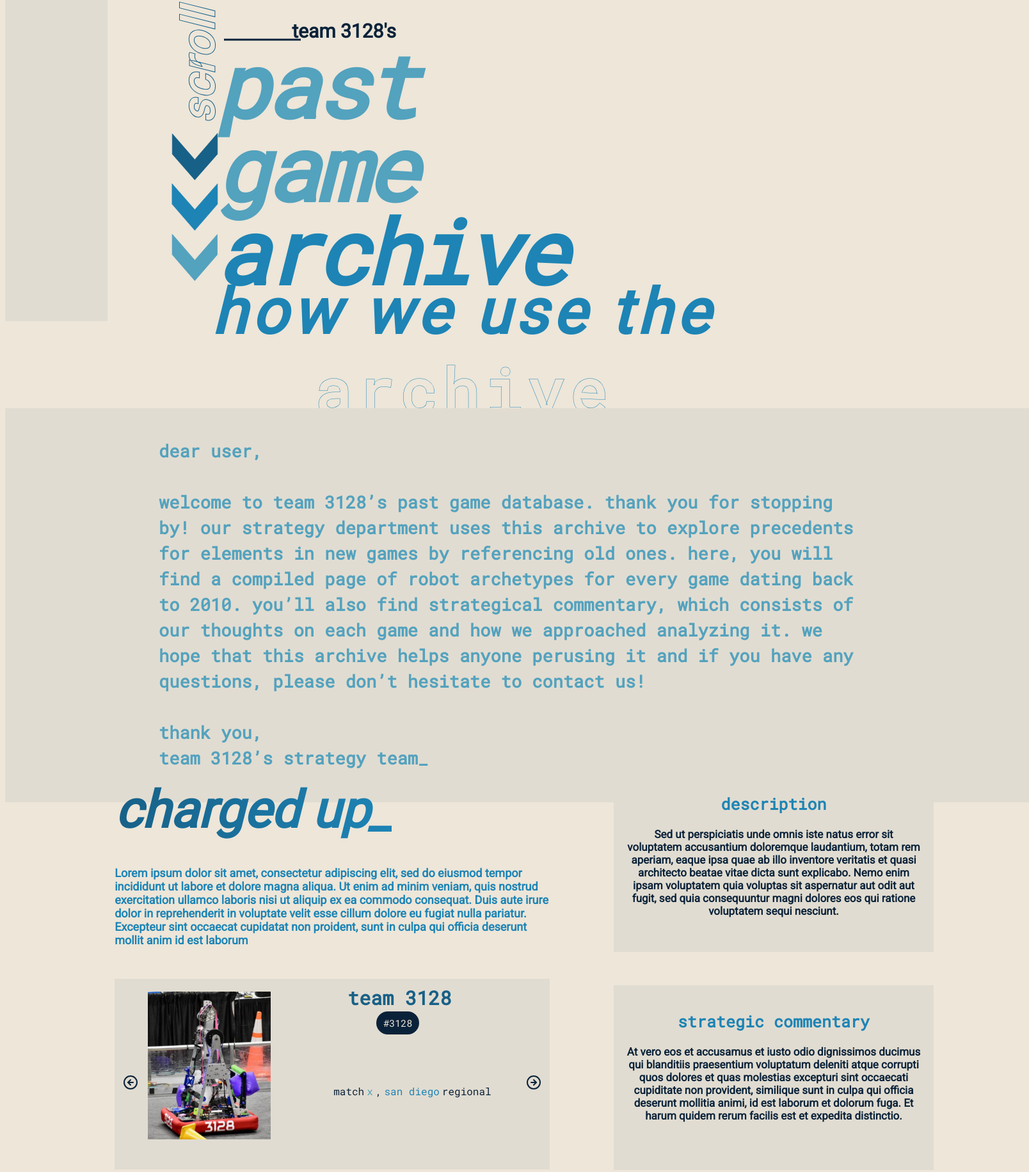
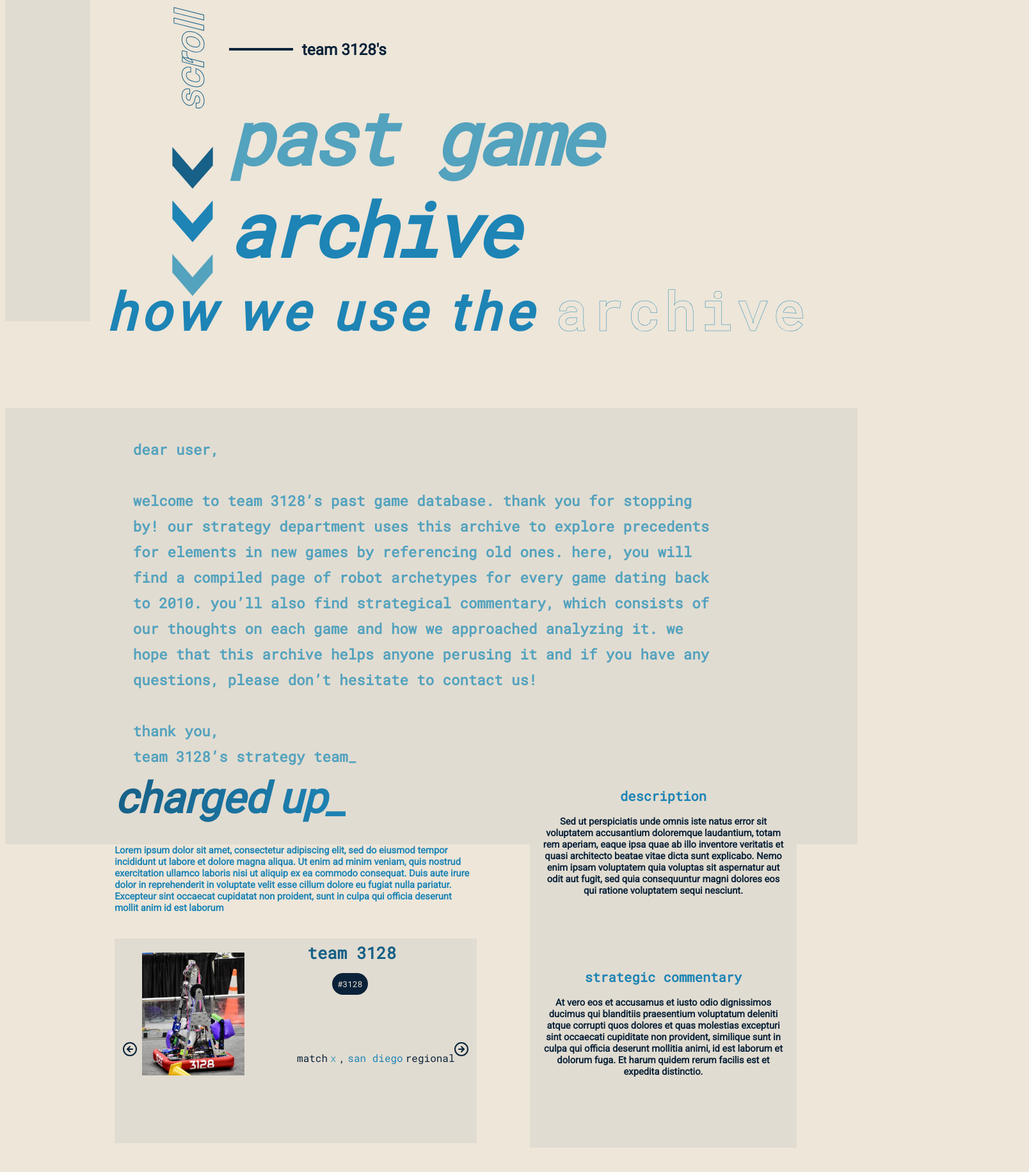
Before and after one commit to incharajh/3128pastgamedb, a plain HTML site: page index.html in a window 1280 px wide. Shown: the part 298-2130 px from the top of the page at 64% size, 1608 px wide, since content can reach past the window. Drawn offline with Linux system fonts and the light colour scheme.

Commit message:
sizing fix

```diff
--- a/index.html
+++ b/index.html
@@ -31,15 +31,23 @@
                             <a class="scroll-container">
                                 <span class="scroll-text">scroll</span>
                                 <div class="scroll-arrow">
-                                    <img src = 'assets/scroll-1.svg' class = 'scroll-1'/>
-                                    <img src = 'assets/scroll-2.svg' class = 'scroll-2'/>
-                                    <img src = 'assets/scroll-3.svg' class = 'scroll-3'/>
+                                    <svg class='arrow' viewBox="0 0 102 106" fill="none" xmlns="http://www.w3.org/2000/svg">
+                                        <path d="M100.9 47.8946L100.9 2L50.851 60.1595L1.19782 2.98911L1.19782 47.8946L50.851 104.867L100.9 47.8946Z" fill="#176087" stroke="#176087"/>
+                                    </svg>
+                                    <svg class='arrow' viewBox="0 0 102 105" fill="none" xmlns="http://www.w3.org/2000/svg">
+                                        <path d="M1.19783 46.3534L50.851 103.722L100.504 46.3534L100.504 1.64575L50.851 58.4205L1.19783 1.64575L1.19783 46.3534Z" fill="#1D84B5" stroke="#1D84B5"/>
+                                    </svg>
+                                    <svg class='arrow' viewBox="0 0 102 106" fill="none" xmlns="http://www.w3.org/2000/svg">
+                                        <path d="M1.00001 1.51111L1.00001 46.8122L50.851 104.378L100.504 47.01L100.504 2.10457L50.851 58.8793L1.00001 1.51111Z" fill="#53A2BE" stroke="#53A2BE"/>
+                                    </svg>
                                 </div>
                             </a>
                             <div class = 'title-wrapper'>
                                 <div class = 'tagline-wrapper'>
-                                    <span class="tagline-line"></span>
-                                    <h5 class="main-tagline">team 3128's</h5>
+                                    <div class="tagline-line"></div>
+                                    <div class = "main-tagline">
+                                        <h5 class="main-tagline">team 3128's</h5>
+                                    </div>
                                 </div>
                                 <div class="main-title">
                                     <span class="line-1">past game</span><br>
--- a/style.css
+++ b/style.css
@@ -2,19 +2,15 @@ body{
     background-color: #EDE6D9;
     overflow-x: hidden;
 }
-
-.main-container{
-    display: grid;
-    grid-template-columns: repeat(15, 1fr);
-    grid-template-rows: repeat(1, 0.5fr);
-    grid-column-gap: 0px;
-    grid-row-gap: 0px;
+svg.arrow{
+    width:100%;
+    height:100%;
 }
 
 .sidebar {
     position: fixed;
     top: 0;
-    width: 160px;
+    width: 10.4vw;
     height: 100vh;
     background: #E1DCD1;
     z-index: 7;
@@ -48,8 +44,8 @@ body{
 }
 
 .navbar a{
-    padding: 20px;
-    margin-left: 190px;
+    padding: 2.8vh 1.3vw 2.8vh 1.3vw;
+    margin-left: 12.4vw;
     font-family: 'Roboto Mono', 'monospace';
     font-size:normal;
     color: #53A2BE;
@@ -61,10 +57,10 @@ body{
 
 .scroll-container {
     display: flex;
-  justify-content: center;
-  align-items: center;
-  flex-direction: column;
-  margin: 0 auto; /* center horizontally */
+    justify-content: center;
+    align-items: center;
+    flex-direction: column;
+    margin: 0 auto; /* center horizontally */
 }
 
 .scroll-text {
@@ -78,10 +74,9 @@ body{
     font-family: 'Roboto', 'sans-serif';
     font-style: italic;
     font-weight: bolder;
-    font-size: 70px;
+    font-size: 4.6vw;
     top: 45%;
     left: 17%;
-    transform: translate(-50%, -50%);
     -webkit-transform: rotate(-90deg);
     -ms-transform: rotate(-90deg);
     transform: rotate(-90deg);
@@ -91,54 +86,47 @@ body{
 }
 
 .scroll-arrow {
-  display: block;
-  justify-content: center;
   align-items: center;
-  flex-direction: column;
   position:absolute;
-  width: 30px;
-  height: 30px;
+  width: 5vw;
+  height: 10vh;
   top: 65%;
-  left: 22%;
-  transform: translate(-50%, -50%);
+  left: 21%;
 }
-
+.tagline-wrapper{
+    position:absolute;
+    top:40%;
+    left:28%;
+    display:flex;
+}
 .tagline-line {
-    display:block;
-    position:absolute;
-    height: 3px;
-    width: 120px;
-  background: #0A2239;
-   top: 45%;
-   left: 32%;
-   transform: translate(-50%, -50%);
+    align-self: center;
+    height: 0.42vh;
+    width: 7.8vw;
+    margin-right: 1.7vh;
+    background: #0A2239;
 }
 
 .main-tagline{
-    position:absolute;
     font-family: 'Roboto', 'sans-serif';
-    font-size: 30px;
+    font-size: 1.9vw;
     font-weight:90px;
-    top: 37%;
-    left: 42%;
-    transform: translate(-50%, -50%);
     color:#0A2239;
 }
 
 .main-title {
     position: absolute;
     margin-left: -2px;
-    top: 70%;
-    left: 51%;
-    transform: translate(-50%, -50%);
+    top: 55%;
+    left: 28%;
 }
 
 .main-title {
     font-family:'Roboto Mono', 'monospace';
-    line-height: 130px;
+    line-height: 18vh;
     letter-spacing: -6px;
     font-style:italic;
-    font-size: 140px;
+    font-size: 9.15vw;
     font-weight:bolder;
     color:#53A2BE;
 }
@@ -158,7 +146,7 @@ body{
     position: absolute;
     font-family: 'Roboto', 'sans-serif';
     left:13%;
-    font-size: 65px;
+    font-size: 4.23vw;
     letter-spacing: 0.5rem;
 }
 .title{
@@ -174,12 +162,12 @@ body{
 }
 
 div.bg-a {
-    width: 1600px;
-    height: 616px;
+    width: 104.1vw;
+    height: 85.3vh;
     position:absolute;
     background-color:#E1DCD1;
     top:117%;
-    padding:20px;
+    padding:2.8vh 1.3vw 2.8vh 1.3vw;
     box-sizing:border-box;
 }
 .text-a{
@@ -188,8 +176,8 @@ div.bg-a {
     color:#53A2BE;
     line-height:2.5rem;
     left:15%;
-    width: 1100px;
-    font-size:27px;
+    width: 71.6vw;
+    font-size:1.75vw;
     font-weight:bold;
 }
 .recent-header{
@@ -198,7 +186,7 @@ div.bg-a {
 }
 .header-r{
     font-family:'Roboto', 'sans-serif';
-    font-size: 80px;
+    font-size: 5.2vw;
     font-weight:bolder;
     background: -webkit-linear-gradient(180deg, #1D84B5, #176087);
   -webkit-background-clip: text;
@@ -206,65 +194,65 @@ div.bg-a {
 }
 div.bg-ds{
     position: absolute;
-    width: 500px;
+    width: 32.6vw;
     left:180%;
     top:20%;
-    height: 289px;
+    height: 40vh;
     position:absolute;
     background-color:#E1DCD1;
-    padding:20px;
+    padding:2.8vh 1.3vw 2.8vh 1.3vw;
     box-sizing:border-box;
 }
 div.bg-sc{
     position: absolute;
-    width: 500px;
+    width: 32.6vw;
     left:180%;
     top:170%;
-    height: 289px;
+    height: 40vh;
     position:absolute;
     background-color:#E1DCD1;
-    padding:20px;
+    padding:2.8vh 1.3vw 2.8vh 1.3vw;
     box-sizing:border-box;
 }
 .title-ds, .title-sc{
     text-align:center;
     font-family:'Roboto Mono', 'monospace';
-    font-size:25px;
+    font-size:1.6vw;
     color:#1D84B5;
 }
 .description-r, .commentary-r{
     font-family:'Roboto', 'sans-serif';
     text-align:center;
-    font-size:17px;
+    font-size:1.15vw;
     color:#0A2239;
     font-weight:bold;
 }
 .game-d-r{
     position: absolute;
     font-family:'Roboto', 'sans-serif';
-    font-size:18px;
-    width:680px;
+    font-size:1.15vw;
+    width:44.3vw;
     color:#1D84B5;
     font-weight:bold;
     top:88%;
 }
 .bg-pc{
     position:absolute;
-    width: 680px;
+    width: 44.2vw;
     top:166%;
-    height: 298px;
+    height: 40vh;
     position:absolute;
     background-color:#E1DCD1;
-    padding:20px;
+    padding:2.8vh 1.3vw 2.8vh 1.3vw;
     box-sizing:border-box;
 }
 .title-n-r{
     position: absolute;
-    width:850px;
+    width:55.3vw;
     top:-5%;
     text-align:center;
     font-family:'Roboto Mono', 'monospace';
-    font-size: 30px;
+    font-size: 2vw;
     color:#176087;
 
 }
@@ -283,10 +271,10 @@ img.robot{
     width:fit-content;
 }
 .t-ei{
-    padding:8px 11px 8px 11px;
+    padding:1.1vh 0.7vw 1.1vh 0.7vw;
     font-family:'Roboto Mono', 'monospace';
     color:#EDE6D9;
-    font-size:15px;
+    font-size:1vw;
 }
 .regs-r{
     position: absolute;
```
